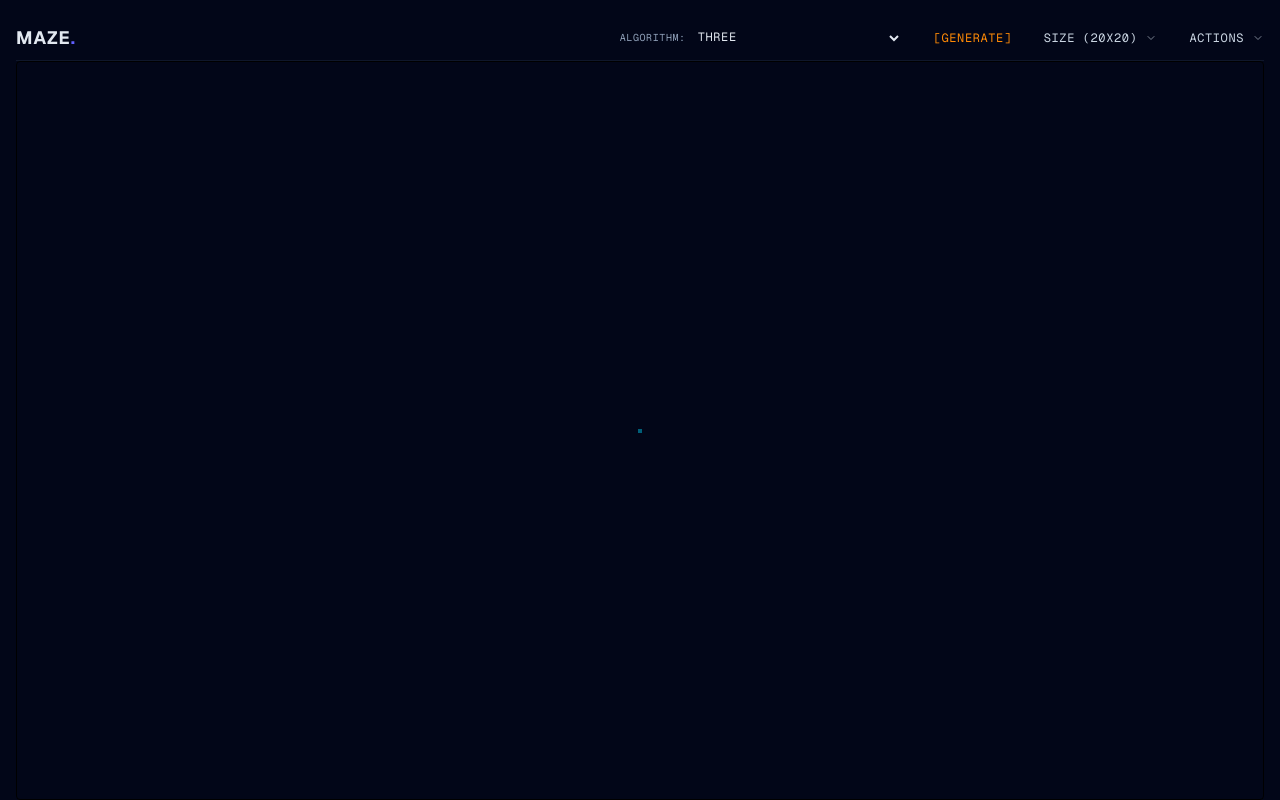
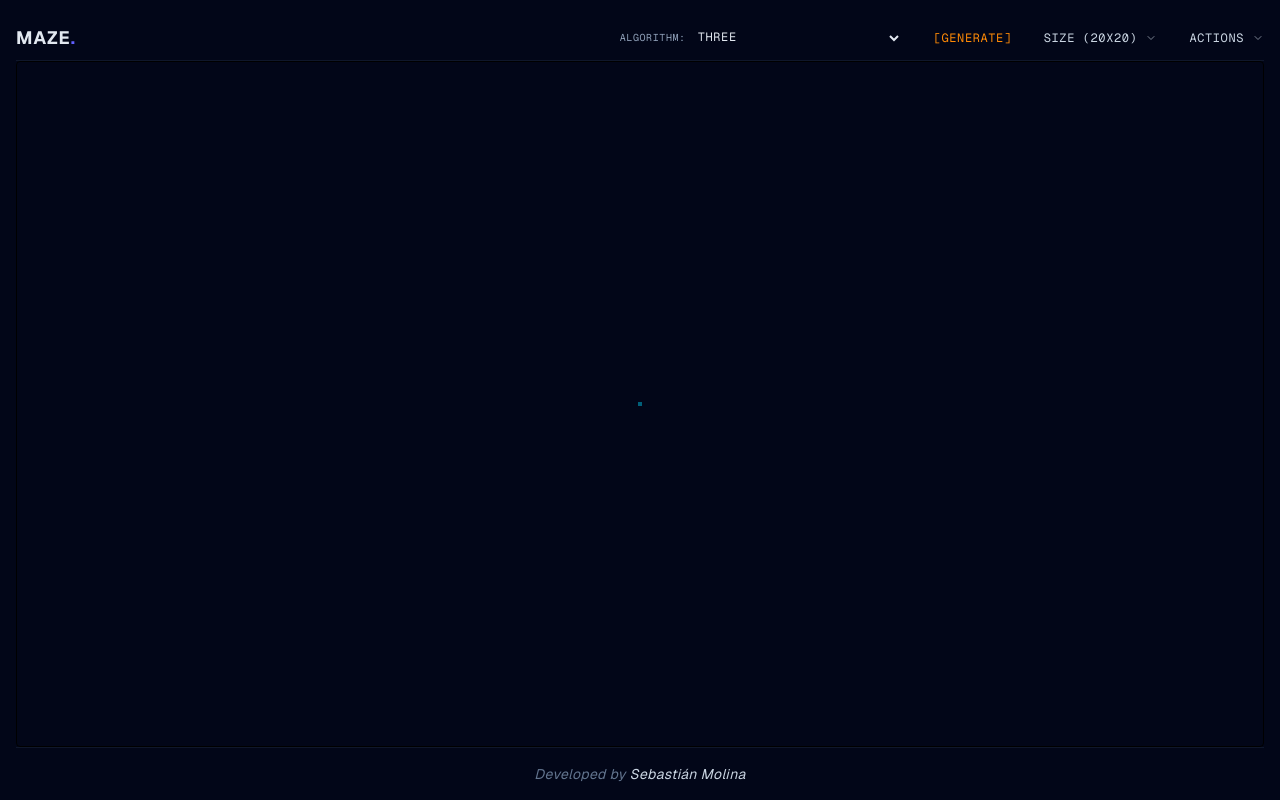
Before and after one commit to sebast825/maze-lab, a Next.js app: page / in a window 1280 px wide. Built offline with nearby package versions, Linux system fonts and the light colour scheme.

Commit message:
feat: footer

```diff
--- a/src/app/page.tsx
+++ b/src/app/page.tsx
@@ -17,6 +17,7 @@ import {
 } from "@/lib/maze/metrics/scoring/types";
 import { MazeData } from "@/lib/maze/types";
 import { Navbar } from "@/components/navBar/index";
+import { Footer } from "@/components/footer";
 
 export type GameMode = "VIEW" | "DRAW" | "CHARACTER";
 
@@ -36,7 +37,7 @@ export default function Home() {
   const drawingRef = useRef<DrawingCanvasRef | null>(null);
   // Absolute constant sizing configuration for grid rendering units
   const maxWidth = window.innerWidth * 0.95;
-  const maxHeight = window.innerHeight * 0.75;
+  const maxHeight = window.innerHeight * 0.85;
   const CELL_SIZE = Math.min(25, Math.min(maxWidth / cols, maxHeight / rows));
   console.log(CELL_SIZE);
   const run = useSafeDebouncedAction(500);
@@ -138,6 +139,7 @@ export default function Home() {
               </div>
             </div>
           </div>
+          <Footer></Footer>
         </div>
       </main>
     </div>
--- /dev/null
+++ b/src/components/footer.tsx
@@ -0,0 +1,19 @@
+import { themeColors } from "./themes";
+
+export function Footer() {
+  return (
+    <footer className="w-full text-sm py-4 mt-auto border-t border-slate-900 bg-slate-950 text-center italic">
+      <p className=" text-slate-500 font-sans tracking-wide">
+        Developed by{" "}
+        <a
+          href="https://github.com/sebast825"
+          target="_blank"
+          rel="noopener noreferrer"
+          className={`${themeColors["slate"].text}  `}
+        >
+          Sebastián Molina
+        </a>
+      </p>
+    </footer>
+  );
+}
--- a/src/features/mazeAnalysis/components/MazeAnalysis.tsx
+++ b/src/features/mazeAnalysis/components/MazeAnalysis.tsx
@@ -17,6 +17,7 @@ import { getBenchmarkMetricsRows } from "@/lib/maze/benchmark/helpers";
 import { MazeBenchmark } from "@/lib/maze/benchmark/types";
 import { getMetricStats } from "@/lib/maze/benchmark/metricStats/getMetrics";
 import { DrawControls } from "@/components/drawControls";
+import { Footer } from "@/components/footer";
 
 export function MazeAnalysis() {
   const [selectedId, setSelectedId] = useState<number | string>("");
@@ -143,6 +144,8 @@ export function MazeAnalysis() {
             )}
           </div>
         </main>
+                    <Footer></Footer>
+
       </div>
     </>
   );
```
